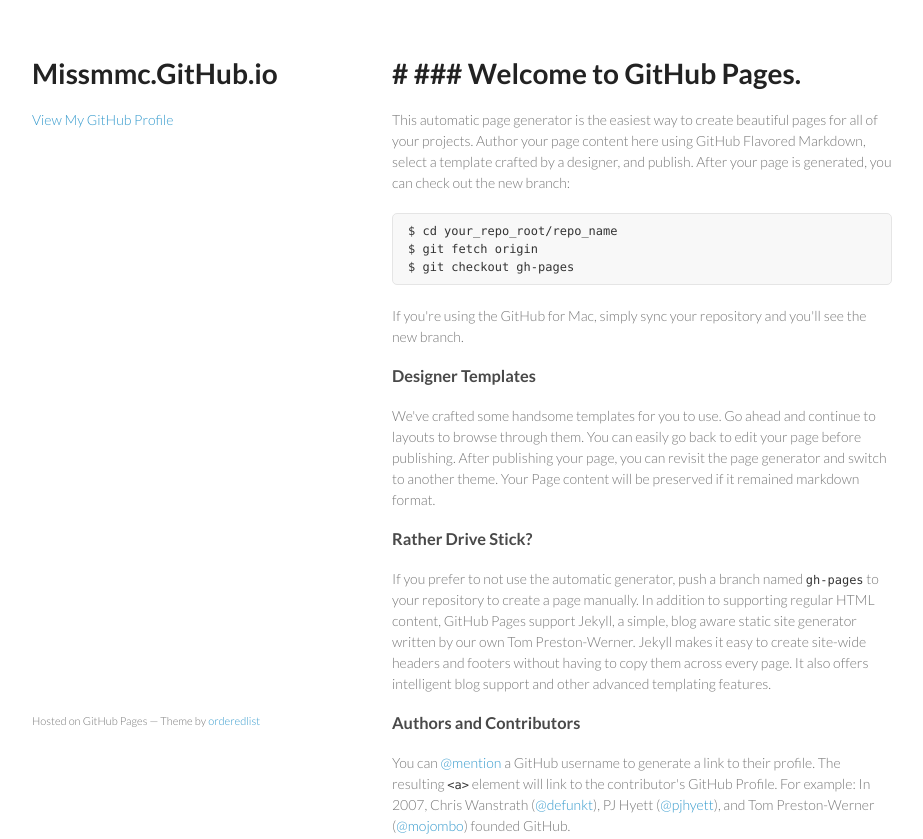
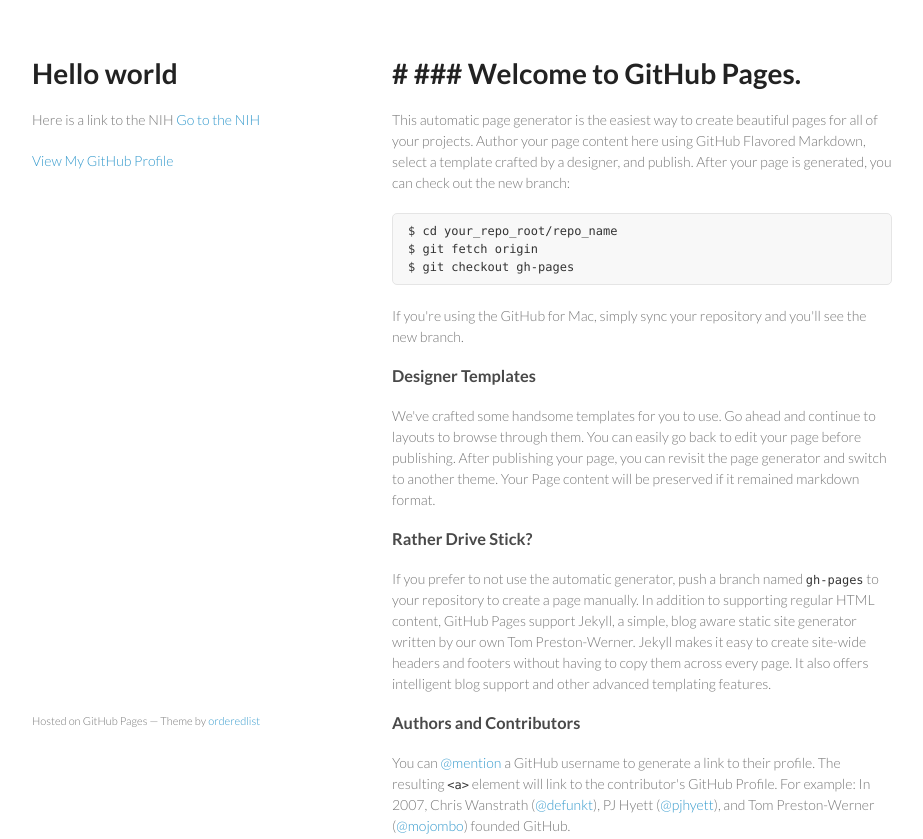
Before and after one commit to missmmc/missmmc.github.io, a plain HTML site: page index.html in a window 1280 px wide. Shown: the top 839 px of the page, without its empty margins (178-1101 px from the left). Drawn offline with Linux system fonts and the light colour scheme.

Commit message:
Update index.html

```diff
--- a/index.html
+++ b/index.html
@@ -15,8 +15,10 @@
   <body>
     <div class="wrapper">
       <header>
-        <h1>Missmmc.GitHub.io</h1>
-        <p></p>
+        <h1>Hello world</h1>
+        <p>Here is a link to the NIH
+          <a ref="www.nih.gov">Go to the NIH</a>
+        </p>
 
 
         <p class="view"><a href="https://github.com/missmmc">View My GitHub Profile</a></p>
```
